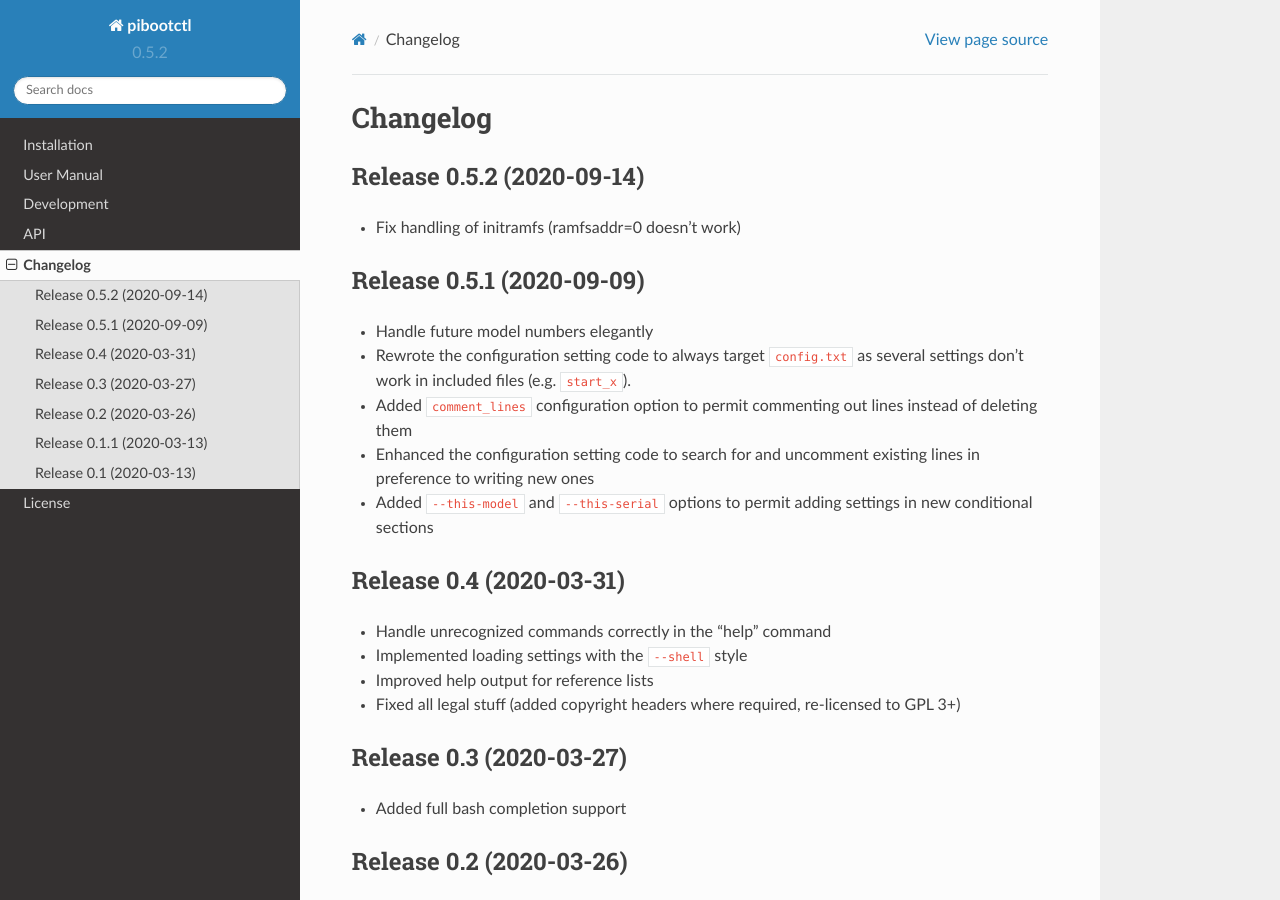
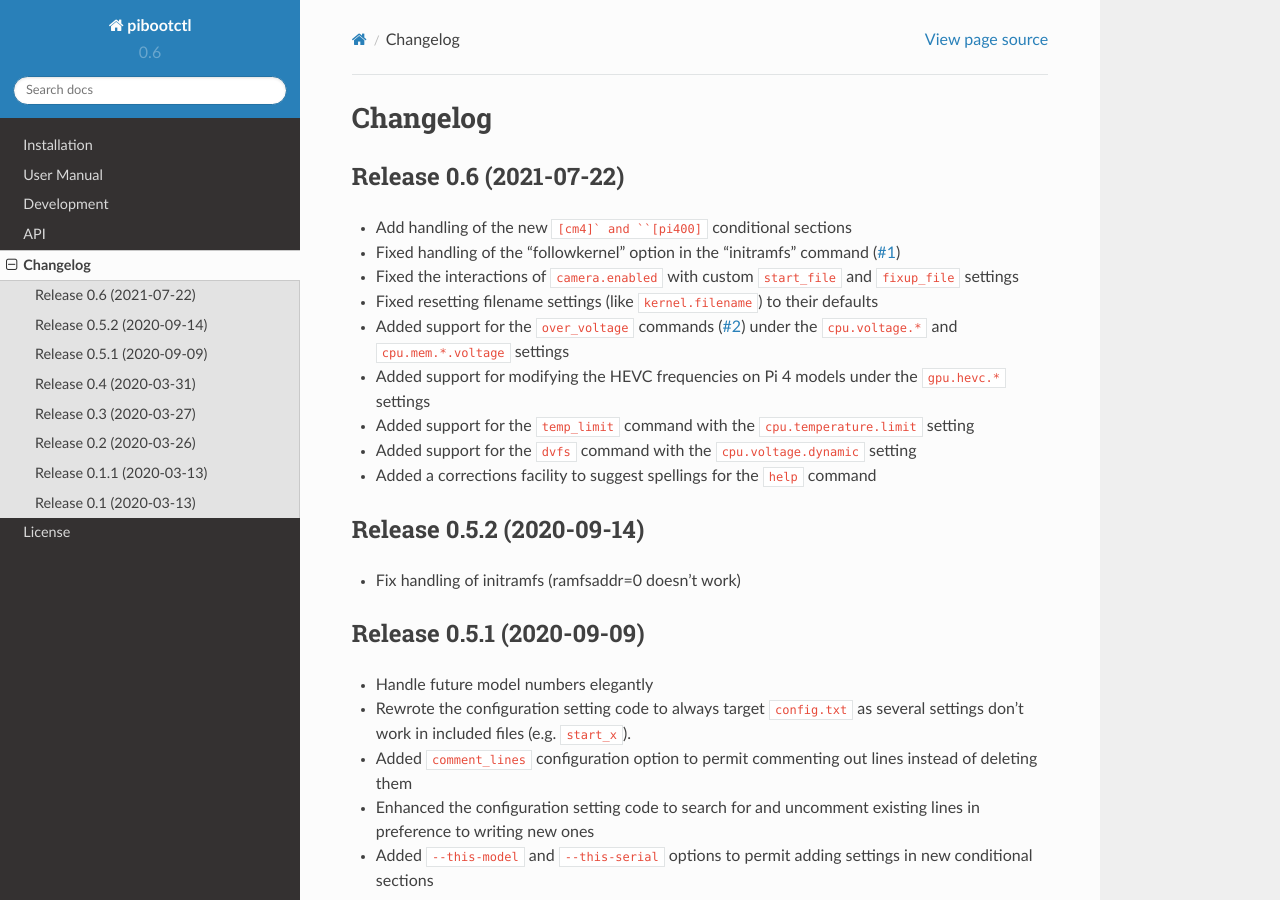
Before and after one commit to waveform80/pibootctl, a Sphinx documentation site: the page built from docs/changelog.rst, in a window 1280 px wide and 900 px high. Built offline with Sphinx 7.4.7 and the Read the Docs theme 2.0.0, drawn with Linux system fonts in a browser that asks for light colours.

Commit message:
Bump version for release

```diff
--- a/docs/changelog.rst
+++ b/docs/changelog.rst
@@ -21,6 +21,30 @@ Changelog
 =========
 
 .. currentmodule:: pibootctl
+
+
+Release 0.6 (2021-07-22)
+========================
+
+* Add handling of the new ``[cm4]` and ``[pi400]`` conditional sections
+* Fixed handling of the "followkernel" option in the "initramfs" command
+  (`#1`_)
+* Fixed the interactions of ``camera.enabled`` with custom ``start_file``
+  and ``fixup_file`` settings
+* Fixed resetting filename settings (like ``kernel.filename``) to their
+  defaults
+* Added support for the ``over_voltage`` commands (`#2`_) under the
+  ``cpu.voltage.*`` and ``cpu.mem.*.voltage`` settings
+* Added support for modifying the HEVC frequencies on Pi 4 models under the
+  ``gpu.hevc.*`` settings
+* Added support for the ``temp_limit`` command with the
+  ``cpu.temperature.limit`` setting
+* Added support for the ``dvfs`` command with the ``cpu.voltage.dynamic``
+  setting
+* Added a corrections facility to suggest spellings for the ``help`` command
+
+.. _#1: https://github.com/waveform80/pibootctl/issues/1
+.. _#2: https://github.com/waveform80/pibootctl/issues/2
 
 
 Release 0.5.2 (2020-09-14)
--- a/setup.cfg
+++ b/setup.cfg
@@ -1,7 +1,7 @@
 # coding: utf-8
 [metadata]
 name = pibootctl
-version = 0.5.2
+version = 0.6
 description = Boot configuration tool for the Raspberry Pi
 long_description = file: README.rst
 author = Dave Jones
```
